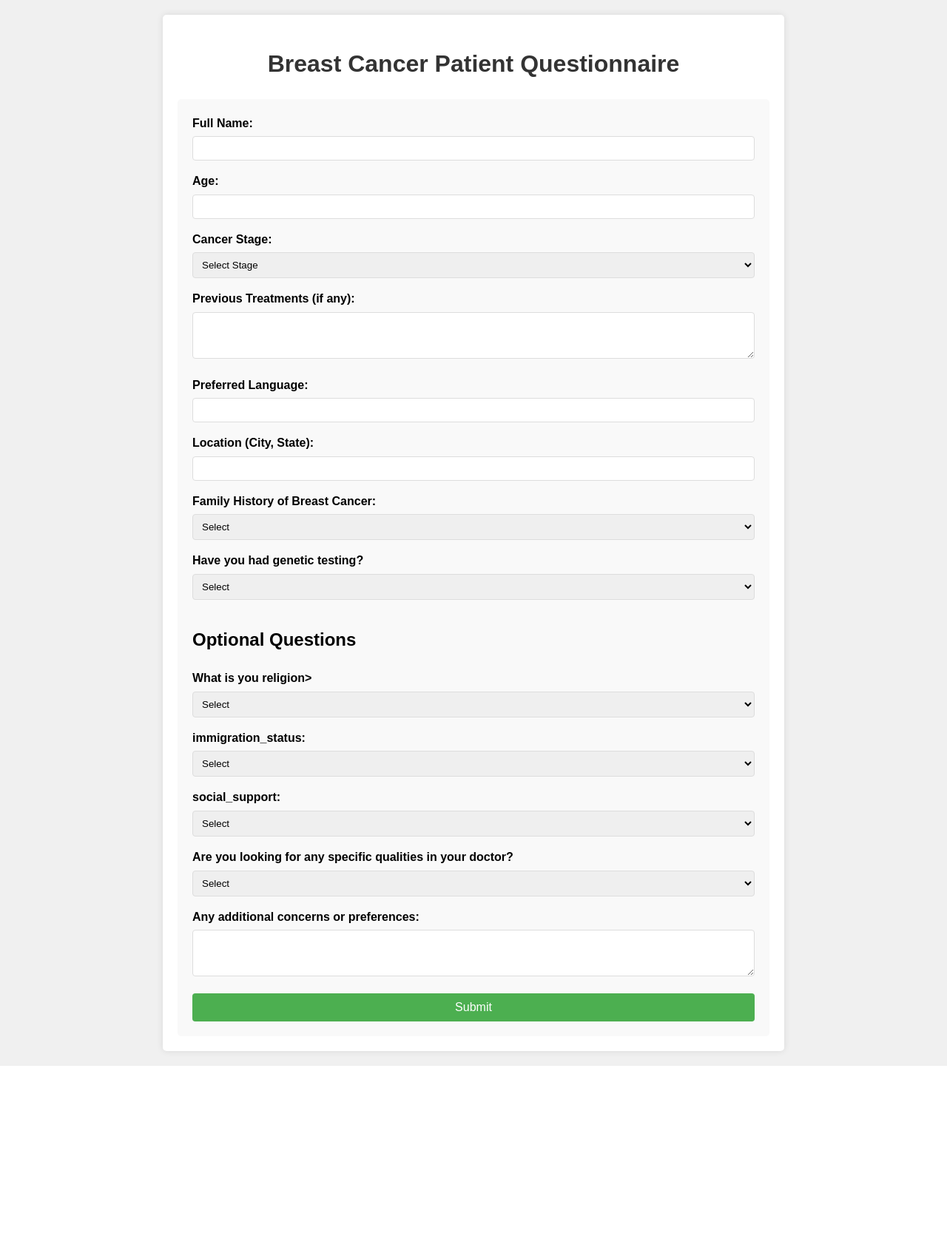
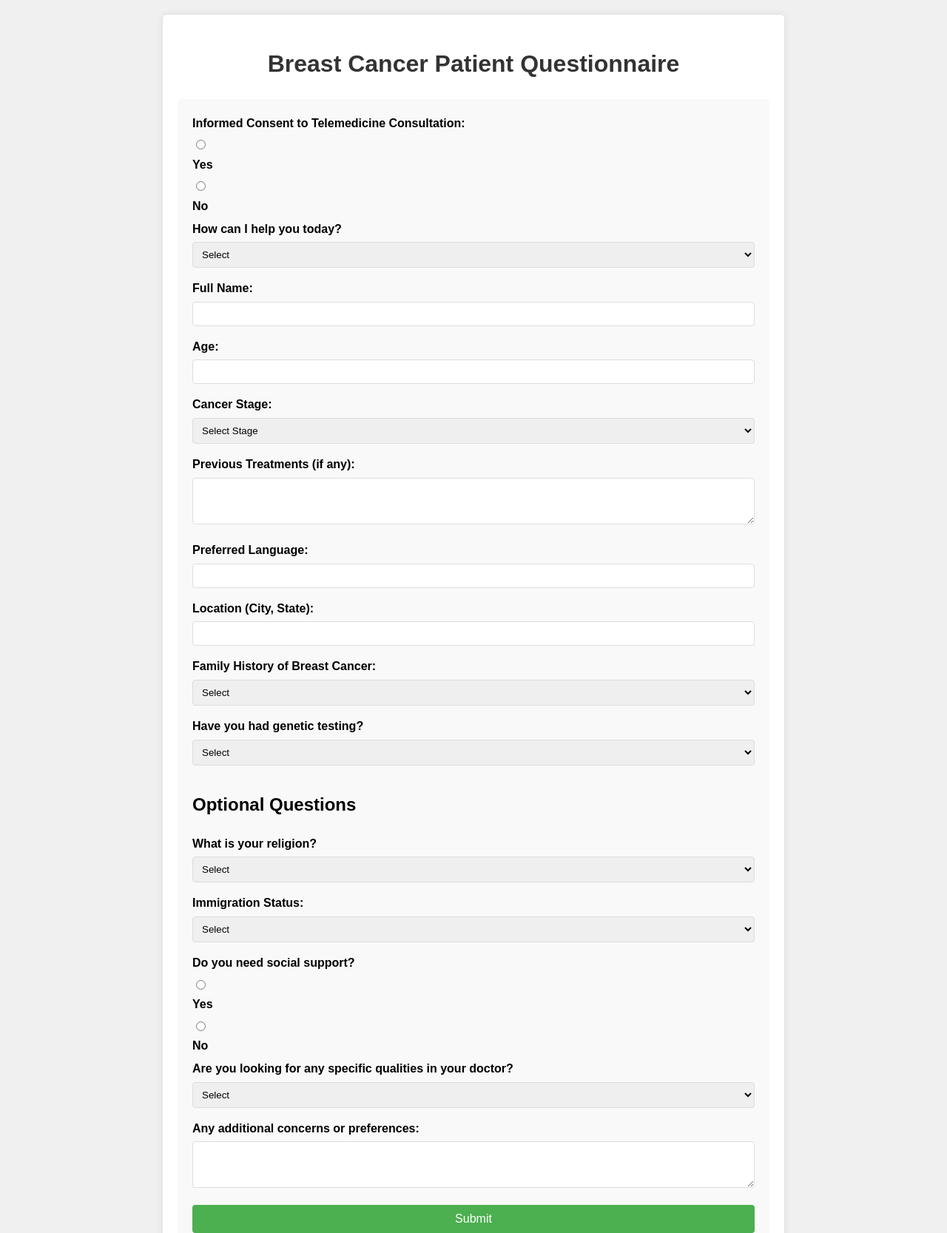
Before and after one commit to cmorris2945/Questionaire_test, a Python web app: template test_repsository-main/templates/index.html in a window 1280 px wide. Shown: the part 78-1745 px from the top of the page at 74% size. Before the commit the page ends 1519 px from the top, so only its background shows below. Run offline with Jinja, Linux system fonts and the light colour scheme; the template is opened without the code that fills it, so the values that code supplies are empty.

Commit message:
Update index.html
updated

```diff
--- a/test_repsository-main/templates/index.html
+++ b/test_repsository-main/templates/index.html
@@ -1,4 +1,3 @@
-<!-- templates/index.html -->
 <!DOCTYPE html>
 <html lang="en">
 <head>
@@ -22,6 +21,23 @@
     <div class="container">
         <h1>Breast Cancer Patient Questionnaire</h1>
         <form id="patientForm" method="POST">
+            <label for="consent">Informed Consent to Telemedicine Consultation:</label>
+            <div>
+                <input type="radio" id="consent_yes" name="consent" value="Yes" required>
+                <label for="consent_yes">Yes</label>
+                <input type="radio" id="consent_no" name="consent" value="No" required>
+                <label for="consent_no">No</label>
+            </div>
+
+            <label for="help">How can I help you today?</label>
+            <select id="help" name="help" required>
+                <option value="">Select</option>
+                <option value="Assess Risk of Cancer">Assess Risk of Cancer</option>
+                <option value="Newly Diagnosed with Cancer">Newly Diagnosed with Cancer</option>
+                <option value="Advanced Cancer with Metastasis or Complications">Advanced Cancer with Metastasis or Complications</option>
+                <option value="Other">Other</option>
+            </select>
+
             <label for="name">Full Name:</label>
             <input type="text" id="name" name="name" required>
 
@@ -66,7 +82,7 @@
 
             <section id="optional-questions">
                 <h2>Optional Questions</h2>
-                <label for="religiosity"> What is you religion></label>
+                <label for="religiosity">What is your religion?</label>
                 <select id="religiosity" name="religiosity">
                     <option value="">Select</option>
                     <option value="Catholic">Catholic</option>
@@ -75,21 +91,23 @@
                     <option value="Protestant">Protestant</option>
                     <option value="Other">Other</option>
                 </select>
-                <label for="immigration_status">immigration_status:</label>
-                <select id="immigration_status"name="immigration_status">
+
+                <label for="immigration_status">Immigration Status:</label>
+                <select id="immigration_status" name="immigration_status">
                     <option value="">Select</option>
                     <option value="Citizen">Citizen</option>
-                    <optiont value="Non-citizen">Non-citizen</optiont>
+                    <option value="Non-citizen">Non-citizen</option>
                     <option value="Resident">Resident</option>
                     <option value="Other">Other</option>
                 </select>
 
-                <label for="social_support">social_support:</label>
-                <select id="social_support"name="social_support">
-                    <option value="">Select</option>
-                    <option value="Yes">Yes</option>
-                    <option value="No">No</optiont>
-                </select>
+                <label for="social_support">Do you need social support?</label>
+                <div>
+                    <input type="radio" id="social_support_yes" name="social_support" value="Yes">
+                    <label for="social_support_yes">Yes</label>
+                    <input type="radio" id="social_support_no" name="social_support" value="No">
+                    <label for="social_support_no">No</label>
+                </div>
 
                 <label for="doctor_preferences">Are you looking for any specific qualities in your doctor?</label>
                 <select id="doctor_preferences" name="doctor_preferences">
@@ -101,8 +119,6 @@
                     <option value="Other">Other</option>
                     <option value="Not Important">Not Important</option>
                 </select>
-
-
             </section>
 
             <label for="additional_concerns">Any additional concerns or preferences:</label>
```
